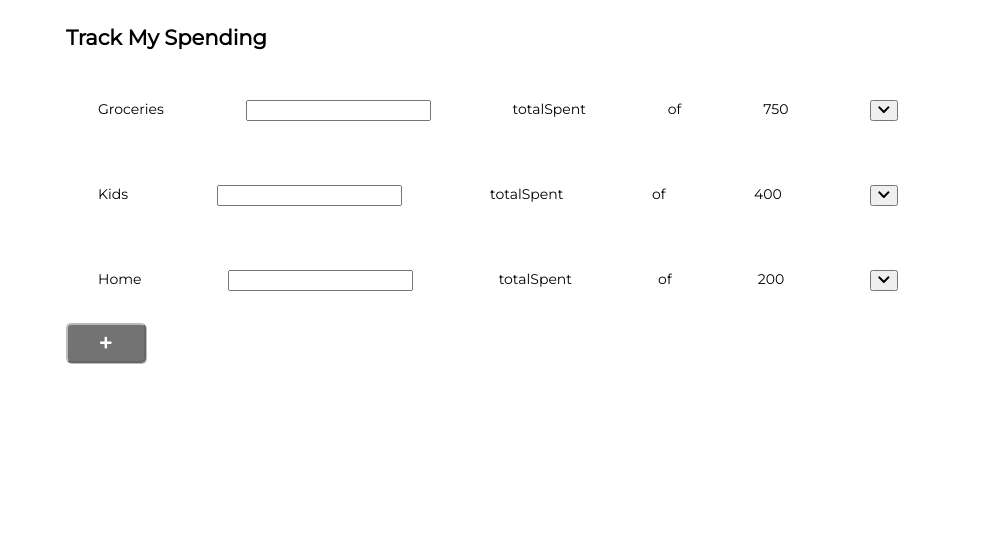
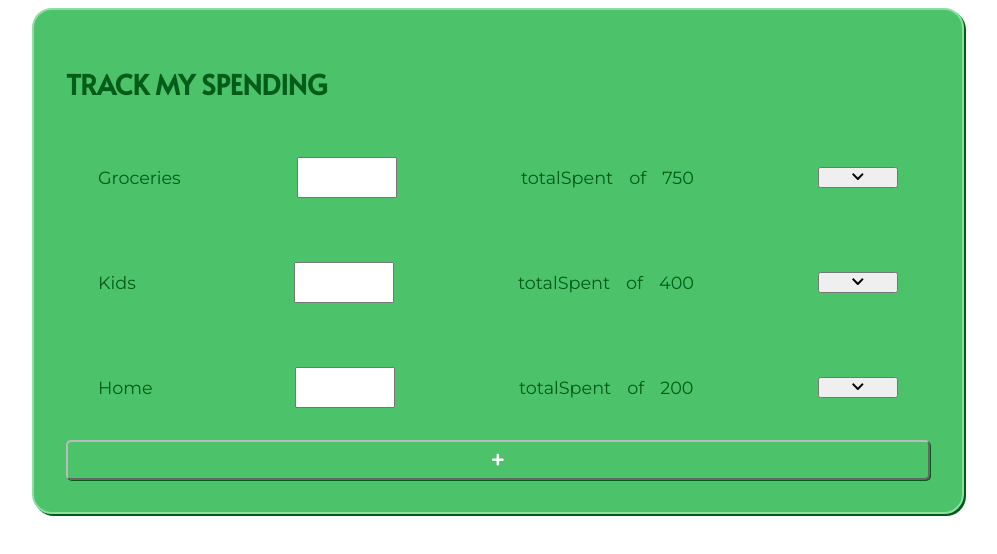
Before and after one commit to joyrichmond/hungry-hippo, a React (Create React App) app in the folder packages/web/: page / in a window 1280 px wide. Shown: the top 554 px of the page, without its empty margins (142-1139 px from the left). Built offline with nearby package versions, Linux system fonts and the light colour scheme.

Commit message:
style spending tracker

```diff
--- a/packages/web/src/comps/SpendingTracker.tsx
+++ b/packages/web/src/comps/SpendingTracker.tsx
@@ -10,9 +10,14 @@ import AddNewCategory from './spendingTracker/AddNewCategory';
 type Props = {
   budgetCategories: State['budgetCategories'];
   addNewCategory: any;
+  history: { date: any; amount: number }[];
 };
 
-const SpendingTracker: FC<Props> = ({ budgetCategories, addNewCategory }) => {
+const SpendingTracker: FC<Props> = ({
+  budgetCategories,
+  addNewCategory,
+  history,
+}) => {
   const [isUserAddingCategory, setIsUserAddingCategory] = useState(false);
 
   const handleAddCategory: any = () => setIsUserAddingCategory(true);
@@ -23,10 +28,10 @@ const SpendingTracker: FC<Props> = ({ budgetCategories, addNewCategory }) => {
   };
 
   return (
-    <div>
+    <div className="spending-tracker">
       <h2>Track My Spending</h2>
       {budgetCategories.map(x => {
-        return <CategoryLine key={x.category} {...x} />;
+        return <CategoryLine history={history} key={x.category} {...x} />;
       })}
       {isUserAddingCategory && (
         <AddNewCategory handleClick={handleSubmitNewCategory} />
@@ -44,7 +49,4 @@ const mapDispatchToProps = {
   addNewCategory,
 };
 
-export default connect(
-  mapPropsToState,
-  mapDispatchToProps,
-)(SpendingTracker);
+export default connect(mapPropsToState, mapDispatchToProps)(SpendingTracker);
--- a/packages/web/src/comps/spendingTracker/CategoryLine.tsx
+++ b/packages/web/src/comps/spendingTracker/CategoryLine.tsx
@@ -1,4 +1,4 @@
-import React, { FC } from 'react';
+import React, { FC, useState } from 'react';
 import { FontAwesomeIcon } from '@fortawesome/react-fontawesome';
 
 import SpendingHistoryAccordion from './categoryLine/SpendingHistoryAccordion';
@@ -6,19 +6,33 @@ import SpendingHistoryAccordion from './categoryLine/SpendingHistoryAccordion';
 type Props = {
   category: string;
   budgetedAmount: number;
+  history: { date: any; amount: number }[];
 };
 
-const CategoryLine: FC<Props> = ({ category, budgetedAmount }) => {
+const CategoryLine: FC<Props> = ({ category, budgetedAmount, history }) => {
+  const [isTransactionHistoryVisible, setIsTransactionVisible] = useState(
+    false,
+  );
+
+  const handleClick = () => {
+    setIsTransactionVisible(true);
+  };
+
   return (
-    <div id="categoryLine">
+    <div className="categoryLine">
       <span>{category}</span>
       <input type="text" />
-      <span>totalSpent</span>
-      <span>of</span>
-      <span>{budgetedAmount}</span>
-      <button type="button">
+      <div className="budget-info">
+        <span>totalSpent</span>
+        <span>of</span>
+        <span>{budgetedAmount}</span>
+      </div>
+      <button type="button" onClick={handleClick}>
         <FontAwesomeIcon icon="chevron-down" />
       </button>
+      {isTransactionHistoryVisible && (
+        <SpendingHistoryAccordion history={history} />
+      )}
     </div>
   );
 };
--- a/packages/web/src/comps/spendingTracker/categoryLine/SpendingHistoryAccordion.tsx
+++ b/packages/web/src/comps/spendingTracker/categoryLine/SpendingHistoryAccordion.tsx
@@ -1,9 +1,20 @@
 import React, { FC } from 'react';
 
-type Props = {};
+type Props = {
+  history: { date: any; amount: number }[];
+};
 
-const SpendingHistoryAccordion: FC<Props> = () => {
-  return <div></div>;
+const SpendingHistoryAccordion: FC<Props> = ({ history }) => {
+  return (
+    <div>
+      {history.map((transaction, i) => (
+        <div key={i}>
+          <div>{transaction.date}</div>
+          <div>{transaction.amount}</div>
+        </div>
+      ))}
+    </div>
+  );
 };
 
 export default SpendingHistoryAccordion;
--- a/packages/web/src/comps/utils/AddButton.tsx
+++ b/packages/web/src/comps/utils/AddButton.tsx
@@ -6,7 +6,7 @@ type Props = {
 };
 
 const AddButton: FC<Props> = ({ handleClick }) => (
-  <button className="fill-button" onClick={handleClick}>
+  <button className="fill-button add-button" onClick={handleClick}>
     <FontAwesomeIcon icon={['fas', 'plus']} />
   </button>
 );
--- a/packages/web/src/stylesheets/app.scss
+++ b/packages/web/src/stylesheets/app.scss
@@ -9,10 +9,4 @@ body {
 }
 
 @import './global-classes.scss';
-
-#categoryLine {
-  display: flex;
-  justify-content: space-between;
-  padding: 2rem;
-  width: 50rem;
-}
+@import './spending-tracker.scss';
--- /dev/null
+++ b/packages/web/src/stylesheets/fonts.scss
@@ -0,0 +1 @@
+@import url('https://fonts.googleapis.com/css?family=Alata|Montserrat&display=swap');
--- /dev/null
+++ b/packages/web/src/stylesheets/spending-tracker.scss
@@ -0,0 +1,46 @@
+@import './style-variables.scss';
+
+.spending-tracker {
+  background-color: $primary;
+  border-radius: 20px;
+  border: solid 2px $light;
+  box-shadow: 2px 2px 0 $shadow;
+  padding: 2rem;
+  color: $dark;
+  font-size: 1.1rem;
+
+  h2 {
+    text-transform: uppercase;
+    font-weight: 700;
+    font-size: 1.7rem;
+    font-family: $accent-font;
+  }
+  .add-button {
+    width: 100%;
+  }
+
+  input {
+    padding: 0.5rem;
+    font-size: 1.1rem;
+    font-family: $primary-font;
+    width: 5rem;
+  }
+}
+
+.categoryLine {
+  display: flex;
+  justify-content: space-between;
+  padding: 2rem;
+  width: 50rem;
+  align-items: center;
+
+  span,
+  input,
+  button {
+    flex-basis: 5rem;
+  }
+
+  .budget-info > span {
+    margin: 0.5rem;
+  }
+}
--- a/packages/web/src/stylesheets/style-variables.scss
+++ b/packages/web/src/stylesheets/style-variables.scss
@@ -1,6 +1,9 @@
-@import url('https://fonts.googleapis.com/css?family=Montserrat&display=swap');
+@import './fonts.scss';
 
 $primary-font: 'Montserrat', sans-serif;
-$primary: #737373;
-$shadow: #bbb;
+$accent-font: 'Alata', sans-serif;
+$primary: #4cc26b;
+$light: #8cdea1;
+$dark: #005c17;
+$shadow: #005c17;
 $hover: #bbb;
```
Also changed, not shown: 2 other files (tests, documents, lock files or other folders).
